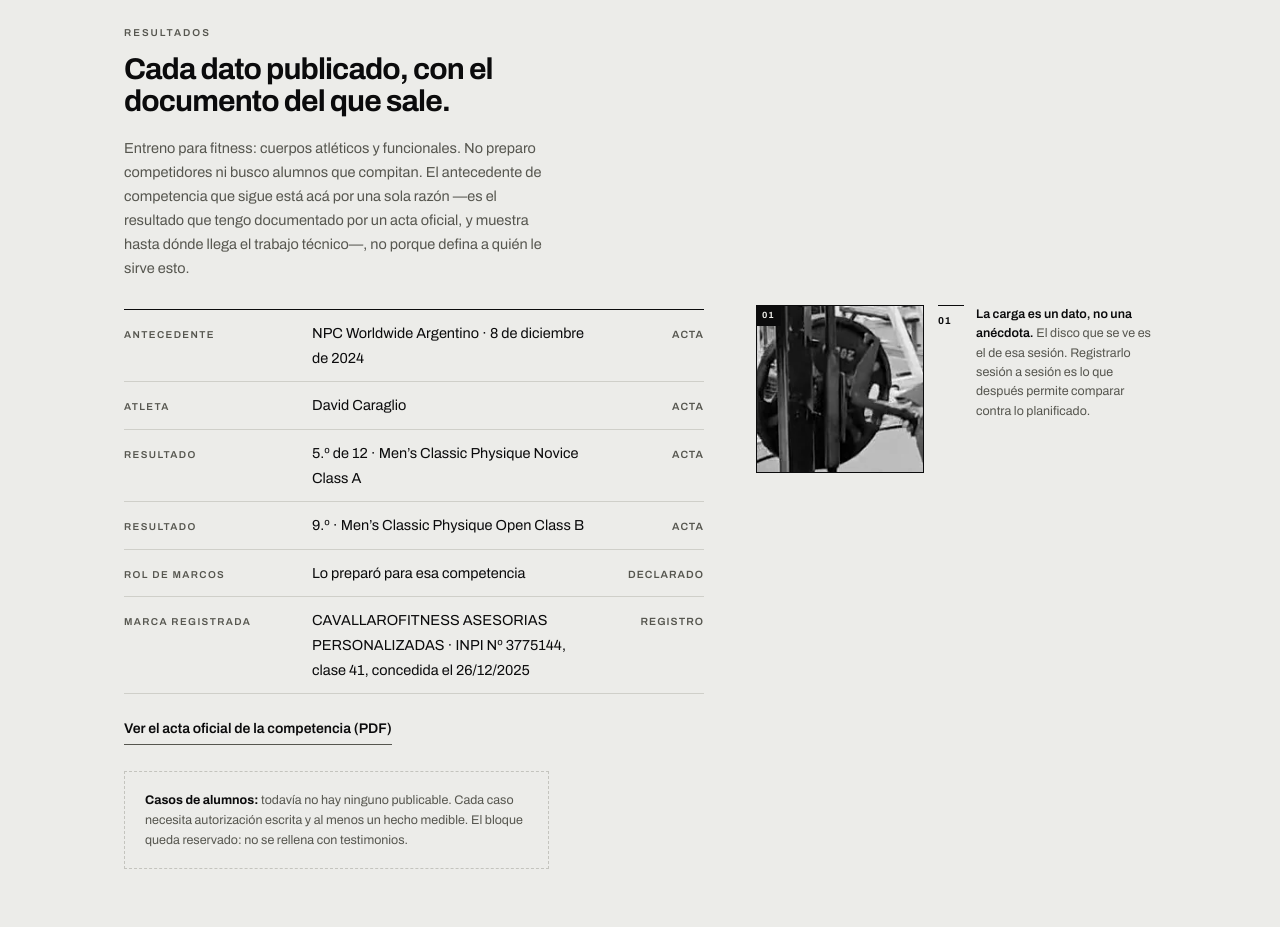
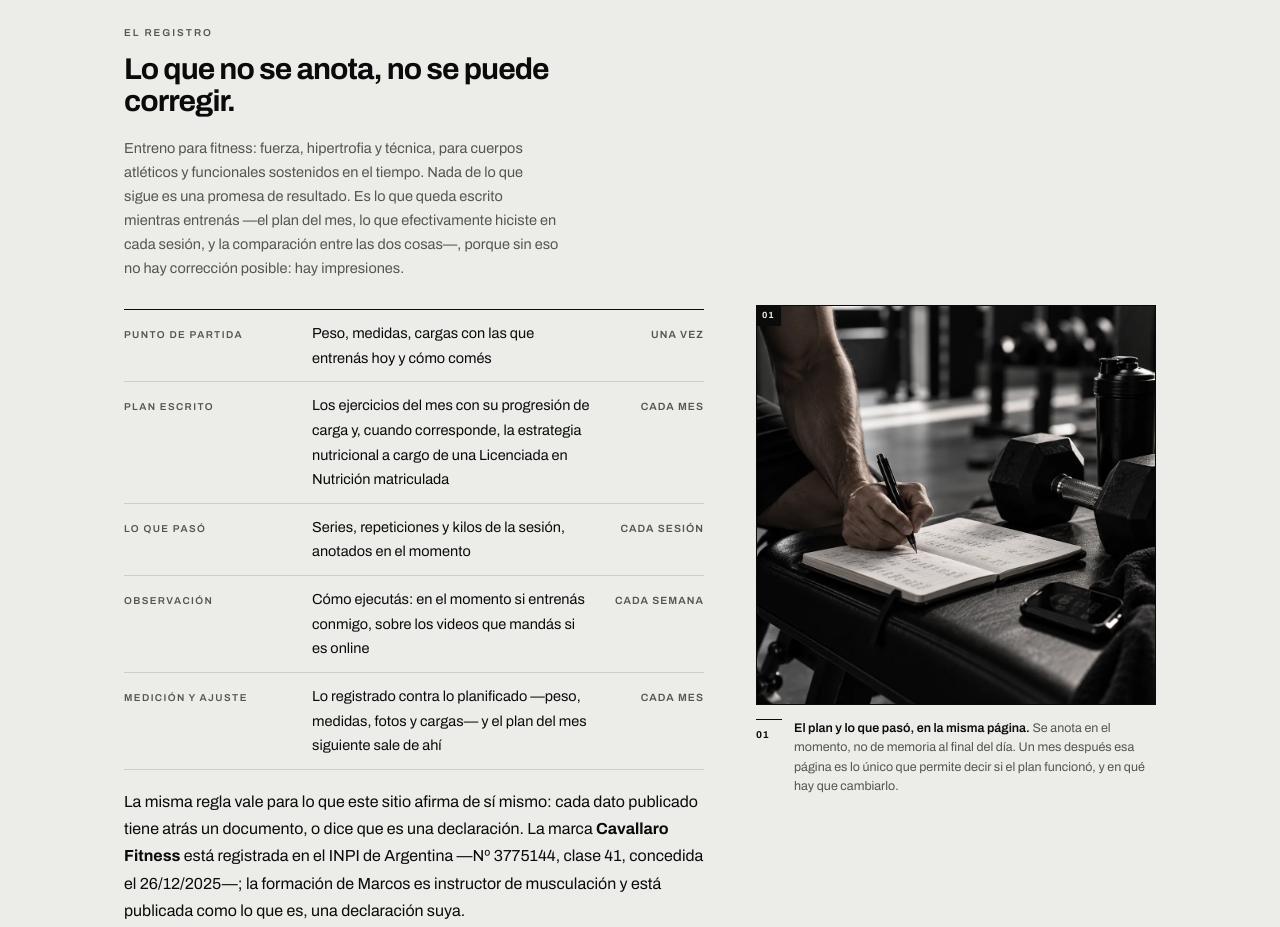
Before and after one commit to hernancapucci/cavallaro-fitness, a plain HTML site: page index.html in a window 1280 px wide. Shown: the part 3640-4567 px from the top of the page. Drawn offline with Linux system fonts and the light colour scheme.

Commit message:
El territorio competitivo sale del relato publico
Decision del titular: el posicionamiento visible se expresa unicamente en
positivo. Lo del 07/09 habia conservado el antecedente del NPC reencuadrado;
esto lo retira de la publicacion entera.

Salen de superficie publica el nombre de la federacion, el del atleta, las
categorias, los puestos, el enlace al acta, la FAQ sobre competir y la clausula
"no preparo competidores". Y sale WebPage.citation, que era la pieza que mas
pesaba: un citation es una afirmacion legible por maquina sobre cual es la
fuente de la pagina, y sobrevive a cualquier cambio de copy visible.

Queda una sola negacion, en llms.txt, porque el acta sigue publicada en un
dominio ajeno y la home vieja esta indexada: es el unico archivo del sitio cuya
funcion es instruir a un modelo, y sacarle toda directiva habria dejado la
desambiguacion sin herramienta.

La seccion clara deja de demostrar un resultado y pasa a demostrar el proceso.
La tercera columna de la ficha cambia de funcion sin cambiar de forma: antes
decia la procedencia del dato, ahora la frecuencia. La doctrina de procedencia
se mudo al parrafo de cierre, donde viven el INPI y la formacion declarada.

La fotografia del disco se reemplaza por una de registro, y cambia de plano:
era evidencia auxiliar en miniatura, ahora es la representacion central del
trabajo. 168 -> 400 px en desktop, 118 -> 335 en mobile, con la ficha intacta
en sus 580 px y la altura de la seccion sin moverse.

DEPLOY.md se estaba sirviendo en produccion con 200: el expediente interno era
superficie publica indexable. .vercelignore lo saca del deploy sin sacarlo de
git, que es lo que permite cumplir las dos mitades de la instruccion.

site.css solo suma cinco reglas acotadas a .evid-gram.

Claude-Session: https://claude.ai/code/session_01EEqrApKUWXPBpAenY2mGbs

```diff
--- a/assets/css/site.css
+++ b/assets/css/site.css
@@ -162,7 +162,12 @@ h2.st{font-size:24px;font-weight:700;letter-spacing:-.03em;line-height:1.08;
   text-transform:uppercase;color:var(--sec-p);margin-bottom:1px}
 .fila .p{font-size:10.5px;font-weight:600;letter-spacing:.1em;text-transform:uppercase;
   text-align:right;color:var(--sec-p);font-variant-numeric:tabular-nums;white-space:nowrap}
-.evid-gram{margin-top:26px}
+/* La fotografía de §5 es representación central del trabajo, no evidencia
+   auxiliar: ocupa el ancho de su columna y la nota baja debajo. La gramática
+   —filete, 01 invertido, nota— no cambia; cambia el plano. */
+.evid-gram{display:block;margin-top:26px}
+.evid-gram .recorte{width:100%;height:auto;max-width:420px;aspect-ratio:1/1}
+.evid-gram .nota{margin-top:14px;max-width:420px}
 .reserv{border:1px dashed #C4C4BE;padding:18px 20px;color:var(--sec-p);font-size:12.5px;
   line-height:1.6;max-width:34em;margin-top:26px}
 .reserv b{color:var(--txt-p)}
@@ -210,6 +215,7 @@ blockquote cite{display:block;font-style:normal;font-size:11px;letter-spacing:.1
   :root{--pad:16px}
   .gram{gap:11px}
   .recorte{width:104px;height:104px}
+  .evid-gram .recorte{width:100%;height:auto}
   .nota{grid-template-columns:22px 1fr;gap:9px}
   .hero h1 .serv{font-size:30px}
   .hero .dif{font-size:17px}
@@ -263,7 +269,8 @@ blockquote cite{display:block;font-style:normal;font-size:11px;letter-spacing:.1
   .item p{font-size:14px}
   .evid{display:grid;grid-template-columns:1fr 400px;gap:52px;align-items:start}
   .evid-gram{margin-top:0}
-  .papel .recorte{width:168px;height:168px}
+  .papel .evid-gram .recorte{width:100%;height:auto;max-width:none}
+  .evid-gram .nota{max-width:none}
   .contacto h2{font-size:38px}
   .contacto .cta{display:inline-block;padding:18px 30px;font-size:16px}
 }
--- a/index.html
+++ b/index.html
@@ -164,8 +164,8 @@
     </figure>
     <p class="intro sep">Entreno a principiantes, intermedios y avanzados,
       hombres y mujeres, cada uno desde su punto de partida. El objetivo es un cuerpo atlético
-      y funcional, sostenido en el tiempo: no preparo competidores. La estrategia nutricional se
-      arma sobre cómo comés vos: también si sos vegetariano o vegano.</p>
+      y funcional, sostenido en el tiempo, con progresión y continuidad. La estrategia
+      nutricional se arma sobre cómo comés vos: también si sos vegetariano o vegano.</p>
     <p class="marg">La alimentación no es un extra ni un adicional que se cobra aparte: en los
       cuatro territorios, lo que comés decide buena parte del resultado. Por eso va adentro del
       acompañamiento —se define en la evaluación inicial y se ajusta todos los meses—, no al
@@ -210,53 +210,55 @@
   </div>
 </section>
 
-<!-- ═══ 5 · RESULTADOS · territorio papel · evidencia verificable ══════ -->
+<!-- ═══ 5 · EL REGISTRO · territorio papel · evidencia verificable ═══ -->
 <section class="sec papel" id="resultados" aria-labelledby="h2-resultados">
   <div class="w">
-    <p class="eti">Resultados</p>
-    <h2 class="st" id="h2-resultados">Cada dato publicado, con el documento del que sale.</h2>
-    <p class="intro encuadre">Entreno para fitness: cuerpos atléticos y funcionales. No preparo
-      competidores ni busco alumnos que compitan. El antecedente de competencia que sigue está
-      acá por una sola razón —es el resultado que tengo documentado por un acta oficial, y muestra
-      hasta dónde llega el trabajo técnico—, no porque defina a quién le sirve esto.</p>
+    <p class="eti">El registro</p>
+    <h2 class="st" id="h2-resultados">Lo que no se anota, no se puede corregir.</h2>
+    <p class="intro encuadre">Entreno para fitness: fuerza, hipertrofia y técnica, para cuerpos
+      atléticos y funcionales sostenidos en el tiempo. Nada de lo que sigue es una promesa de
+      resultado. Es lo que queda escrito mientras entrenás —el plan del mes, lo que efectivamente
+      hiciste en cada sesión, y la comparación entre las dos cosas—, porque sin eso no hay
+      corrección posible: hay impresiones.</p>
     <div class="evid">
       <div>
         <dl class="ficha">
-          <div class="fila"><dt class="k">Antecedente</dt>
-            <dd>NPC Worldwide Argentino · 8 de diciembre de 2024</dd>
-            <dd class="p">Acta</dd></div>
-          <div class="fila"><dt class="k">Atleta</dt>
-            <dd>David Caraglio</dd>
-            <dd class="p">Acta</dd></div>
-          <div class="fila"><dt class="k">Resultado</dt>
-            <dd>5.º de 12 · Men’s Classic Physique Novice Class A</dd>
-            <dd class="p">Acta</dd></div>
-          <div class="fila"><dt class="k">Resultado</dt>
-            <dd>9.º · Men’s Classic Physique Open Class B</dd>
-            <dd class="p">Acta</dd></div>
-          <div class="fila"><dt class="k">Rol de Marcos</dt>
-            <dd>Lo preparó para esa competencia</dd>
-            <dd class="p">Declarado</dd></div>
-          <div class="fila"><dt class="k">Marca registrada</dt>
-            <dd>CAVALLAROFITNESS ASESORIAS PERSONALIZADAS · INPI Nº&nbsp;3775144, clase 41,
-              concedida el 26/12/2025</dd>
-            <dd class="p">Registro</dd></div>
+          <div class="fila"><dt class="k">Punto de partida</dt>
+            <dd>Peso, medidas, cargas con las que entrenás hoy y cómo comés</dd>
+            <dd class="p">Una vez</dd></div>
+          <div class="fila"><dt class="k">Plan escrito</dt>
+            <dd>Los ejercicios del mes con su progresión de carga y, cuando corresponde, la
+              estrategia nutricional a cargo de una Licenciada en Nutrición matriculada</dd>
+            <dd class="p">Cada mes</dd></div>
+          <div class="fila"><dt class="k">Lo que pasó</dt>
+            <dd>Series, repeticiones y kilos de la sesión, anotados en el momento</dd>
+            <dd class="p">Cada sesión</dd></div>
+          <div class="fila"><dt class="k">Observación</dt>
+            <dd>Cómo ejecutás: en el momento si entrenás conmigo, sobre los videos que mandás
+              si es online</dd>
+            <dd class="p">Cada semana</dd></div>
+          <div class="fila"><dt class="k">Medición y ajuste</dt>
+            <dd>Lo registrado contra lo planificado —peso, medidas, fotos y cargas— y el plan
+              del mes siguiente sale de ahí</dd>
+            <dd class="p">Cada mes</dd></div>
         </dl>
-        <p class="sep-s">
-          <a class="enl" href="https://www.npcsudamerica.com/wp-content/uploads/2025/03/2024-NPC-Worldwide-Argentino-Final-Placings-with-Overalls.pdf"
-             target="_blank" rel="noopener">Ver el acta oficial de la competencia (PDF)</a>
-        </p>
+        <p class="sep-s">La misma regla vale para lo que este sitio afirma de sí mismo: cada
+          dato publicado tiene atrás un documento, o dice que es una declaración. La marca
+          <b>Cavallaro Fitness</b> está registrada en el INPI de Argentina —Nº&nbsp;3775144,
+          clase 41, concedida el 26/12/2025—; la formación de Marcos es instructor de
+          musculación y está publicada como lo que es, una declaración suya.</p>
       </div>
       <figure class="gram evid-gram">
         <div class="recorte">
-          <img src="assets/img/recorte-disco.webp" width="180" height="180" loading="lazy"
-               alt="Detalle recortado de la misma sesión: el disco de 20 kilos cargado en la barra.">
+          <img src="assets/img/registro-cuaderno.webp" width="1000" height="1000" loading="lazy"
+               alt="Anotando a mano series y kilos en un cuaderno apoyado sobre el banco, junto a la mancuerna de la serie.">
           <span class="n" aria-hidden="true">01</span>
         </div>
         <figcaption class="nota">
           <span class="n" aria-hidden="true">01</span>
-          <p><b>La carga es un dato, no una anécdota.</b> El disco que se ve es el de esa sesión.
-            Registrarlo sesión a sesión es lo que después permite comparar contra lo planificado.</p>
+          <p><b>El plan y lo que pasó, en la misma página.</b> Se anota en el momento, no de
+            memoria al final del día. Un mes después esa página es lo único que permite decir
+            si el plan funcionó, y en qué hay que cambiarlo.</p>
         </figcaption>
       </figure>
     </div>
@@ -274,9 +276,9 @@
     <p>Marcos Abel Cavallaro es entrenador. Trabaja en la zona centro de Rosario y en Echesortu,
       y también online. Su formación declarada es de instructor de musculación.</p>
     <p>Entrena a una persona por vez y evalúa a cada una antes de darle un plan. Su trabajo es
-      fitness: gente que quiere estar fuerte y atlética, y sostenerlo en el tiempo. Como
-      antecedente, preparó al atleta que en diciembre de 2024 terminó quinto de doce en su
-      categoría en el NPC Worldwide Argentino.</p>
+      fitness: gente que quiere estar fuerte y atlética, y sostenerlo en el tiempo. Planifica por
+      escrito, registra lo que pasa en cada sesión y ajusta el plan contra ese registro, todos
+      los meses.</p>
     <blockquote>“No te diría que entrenes conmigo porque soy mejor que otro entrenador. Hay
       muchos buenos profesionales. Te diría que entrenes conmigo si buscás algo más que una
       rutina.”<cite>Marcos Cavallaro</cite></blockquote>
@@ -300,12 +302,6 @@
         <h3>¿Sirve si nunca entrené?</h3>
         <p>Sí. Entreno a gente que nunca pisó un gimnasio y a gente que lleva años. La evaluación
           inicial existe justamente para empezar desde donde estás.</p>
-      </div>
-      <div class="par">
-        <h3>¿Tengo que querer competir?</h3>
-        <p>No, y no es lo que busco. Entreno para fitness: estar fuerte, atlético y sostenerlo en
-          el tiempo. Hay un antecedente de competencia documentado en la sección de resultados,
-          pero es eso, un antecedente: no preparo competidores.</p>
       </div>
       <div class="par">
         <h3>¿Puedo entrenar con vos si voy a otro gimnasio?</h3>
@@ -437,11 +433,6 @@
       },
       "hasPart": {
         "@id": "https://marcoscavallaro.com/#preguntas"
-      },
-      "citation": {
-        "@type": "CreativeWork",
-        "name": "2024 NPC Worldwide Argentino — Final Placings with Overalls",
-        "url": "https://www.npcsudamerica.com/wp-content/uploads/2025/03/2024-NPC-Worldwide-Argentino-Final-Placings-with-Overalls.pdf"
       },
       "creator": {
         "@id": "https://marcoscavallaro.com/#ownsite"
@@ -611,14 +602,6 @@
         },
         {
           "@type": "Question",
-          "name": "¿Tengo que querer competir?",
-          "acceptedAnswer": {
-            "@type": "Answer",
-            "text": "No, y no es lo que busco. Entreno para fitness: estar fuerte, atlético y sostenerlo en el tiempo. Hay un antecedente de competencia documentado en la sección de resultados, pero es eso, un antecedente: no preparo competidores."
-          }
-        },
-        {
-          "@type": "Question",
           "name": "¿Puedo entrenar con vos si voy a otro gimnasio?",
           "acceptedAnswer": {
             "@type": "Answer",
```
Also changed, not shown: assets/img/recorte-disco.webp (deleted), assets/img/registro-cuaderno.webp (added), llms.txt, 3 other files.
